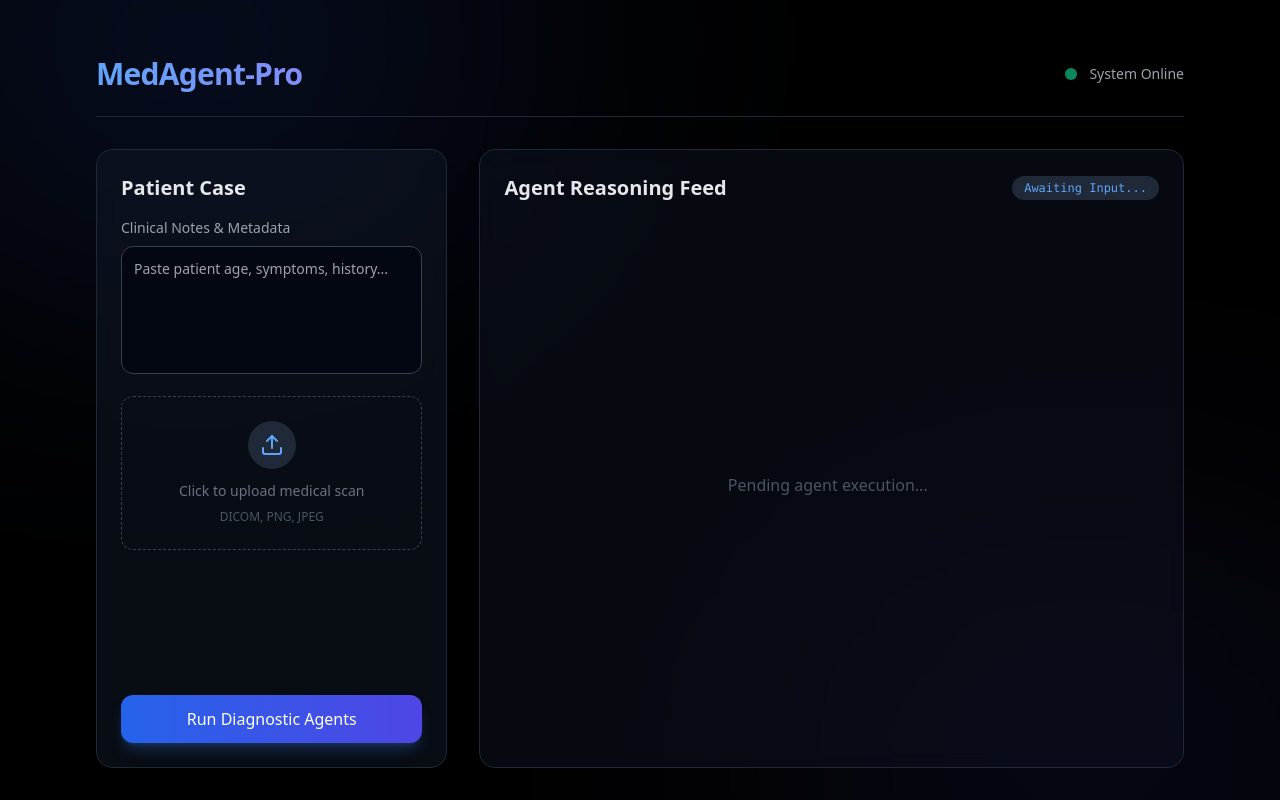
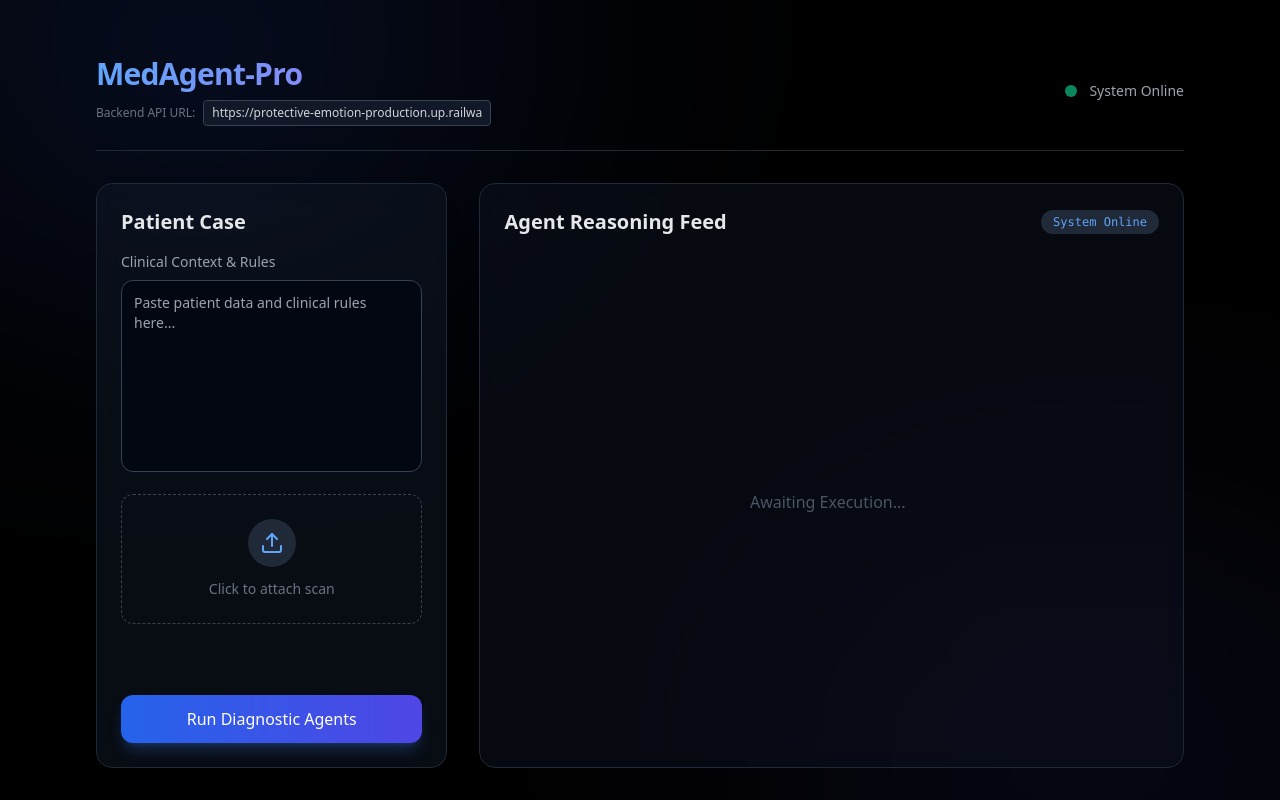
Before and after one commit to aditisharma132/medagent-pro-agentic, a Next.js app in the folder frontend/: page / in a window 1280 px wide. Built offline with nearby package versions, Linux system fonts and the light colour scheme.

Commit message:
Wire up frontend to Railway Backend API

```diff
--- a/frontend/app/page.tsx
+++ b/frontend/app/page.tsx
@@ -2,10 +2,11 @@
 import { useState, useRef } from 'react';
 
 export default function Dashboard() {
-    const [status, setStatus] = useState<string>('Awaiting Input...');
+    const [status, setStatus] = useState<string>('System Online');
     const [reasoning, setReasoning] = useState<string[]>([]);
     const [patientData, setPatientData] = useState('');
     const [fileName, setFileName] = useState<string | null>(null);
+    const [apiUrl, setApiUrl] = useState<string>('https://protective-emotion-production.up.railway.app'); // Update this dynamically to your real railway URL
 
     const fileInputRef = useRef<HTMLInputElement>(null);
 
@@ -15,7 +16,7 @@ export default function Dashboard() {
         }
     };
 
-    const handleSimulatedRun = () => {
+    const handleDiagnosticRun = async () => {
         if (!patientData && !fileName) {
             setStatus('Error: Please provide inputs.');
             return;
@@ -24,54 +25,96 @@ export default function Dashboard() {
         setStatus('Planner Agent formulating strategy...');
         setReasoning([]);
 
-        setTimeout(() => {
-            setReasoning(prev => [...prev, '[Planner] Generated clinical pathway based on guidelines.']);
-            setStatus('Decider Agent evaluating image...');
-            setTimeout(() => {
-                if (patientData) setReasoning(prev => [...prev, `[Decider] Analyzed history length: ${patientData.length} chars...`]);
-                if (fileName) setReasoning(prev => [...prev, `[Decider] Called HF Tool: Segmentation on scan ${fileName}.`]);
-                setStatus('Diagnosis Complete');
-                setReasoning(prev => [...prev, '[Decider] Final Diagnosis: High probability of Glaucoma.']);
-            }, 2000);
-        }, 2000);
+        try {
+            // 1. Call the Planner Agent via Backend
+            const formData = new FormData();
+            formData.append('case_context', patientData || "No data provided.");
+            formData.append('clinical_guidelines', ''); // We rely on the Planner's default Gemini logic or you can paste rules in the box!
+
+            const diagRes = await fetch(`${apiUrl.replace(/\/$/, '')}/diagnose`, {
+                method: "POST",
+                body: formData
+            });
+
+            if (!diagRes.ok) throw new Error(`Backend Error ${diagRes.status}`);
+
+            const diagData = await diagRes.json();
+
+            if (diagData.plan) {
+                setReasoning(prev => [...prev, `[Planner] ${diagData.plan}`]);
+                setStatus('Decider Agent evaluating step...');
+
+                // 2. Call the Decider Agent via Backend
+                const execFormData = new FormData();
+                execFormData.append('plan', diagData.plan);
+                execFormData.append('current_state', 'Initial evaluation of provided case data.');
+                execFormData.append('tools_results', fileName ? `Found attached visual scan metadata: ${fileName}` : 'No image provided.');
+
+                const execRes = await fetch(`${apiUrl.replace(/\/$/, '')}/execute_step`, {
+                    method: "POST",
+                    body: execFormData
+                });
+
+                if (!execRes.ok) throw new Error(`Backend Error ${execRes.status}`);
+
+                const execData = await execRes.json();
+
+                if (execData.decision) {
+                    setReasoning(prev => [...prev, `[Decider] ${execData.decision}`]);
+                    setStatus('Diagnosis Complete');
+                } else {
+                    setStatus('Error: Decider failed to output.');
+                }
+            }
+        } catch (err: any) {
+            console.error(err);
+            setStatus('Network Error.');
+            setReasoning(prev => [...prev, `[System Error] ${err.message}. Please ensure the Railway backend API URL is correct.`]);
+        }
     };
 
     return (
         <div className="flex min-h-screen bg-black overflow-hidden relative">
-            {/* Decorative Gradients */}
             <div className="absolute top-[-20%] left-[-10%] w-[50%] h-[50%] bg-blue-900/30 blur-[150px] rounded-full pointer-events-none" />
             <div className="absolute bottom-[-20%] right-[-10%] w-[50%] h-[50%] bg-indigo-900/20 blur-[150px] rounded-full pointer-events-none" />
 
-            {/* Main Container */}
             <main className="z-10 flex flex-col w-full max-w-6xl mx-auto p-8 h-screen">
                 <header className="flex items-center justify-between py-6 border-b border-gray-800">
-                    <h1 className="text-3xl font-extrabold tracking-tight bg-gradient-to-r from-blue-400 to-indigo-400 bg-clip-text text-transparent">
-                        MedAgent-Pro
-                    </h1>
+                    <div>
+                        <h1 className="text-3xl font-extrabold tracking-tight bg-gradient-to-r from-blue-400 to-indigo-400 bg-clip-text text-transparent inline-block">
+                            MedAgent-Pro
+                        </h1>
+                        <div className="mt-2 flex items-center gap-2">
+                            <span className="text-xs text-gray-500">Backend API URL:</span>
+                            <input
+                                type="text"
+                                value={apiUrl}
+                                onChange={e => setApiUrl(e.target.value)}
+                                className="bg-gray-900 border border-gray-700 rounded px-2 py-1 text-xs text-gray-300 w-72 focus:outline-none focus:border-blue-500"
+                            />
+                        </div>
+                    </div>
                     <div className="flex items-center space-x-3">
                         <span className="flex h-3 w-3 rounded-full bg-emerald-500 animate-pulse"></span>
-                        <span className="text-sm font-medium text-gray-400">System Online</span>
+                        <span className="text-sm font-medium text-gray-400">{status}</span>
                     </div>
                 </header>
 
                 <div className="flex flex-1 gap-8 mt-8 overflow-hidden">
-                    {/* Left panel: Upload & Patient Data */}
                     <div className="w-1/3 flex flex-col gap-6">
                         <div className="bg-gray-900/50 backdrop-blur-md border border-gray-800 p-6 rounded-2xl flex flex-col h-full shadow-xl">
                             <h2 className="text-xl font-semibold mb-4 text-gray-200">Patient Case</h2>
 
-                            {/* Text Input */}
                             <div className="mb-4">
-                                <label className="block text-sm font-medium text-gray-400 mb-2">Clinical Notes & Metadata</label>
+                                <label className="block text-sm font-medium text-gray-400 mb-2">Clinical Context & Rules</label>
                                 <textarea
                                     value={patientData}
                                     onChange={(e) => setPatientData(e.target.value)}
-                                    placeholder="Paste patient age, symptoms, history..."
-                                    className="w-full bg-gray-950 border border-gray-700 rounded-xl p-3 text-sm text-gray-200 focus:outline-none focus:border-blue-500 focus:ring-1 focus:ring-blue-500 resize-none h-32"
+                                    placeholder="Paste patient data and clinical rules here..."
+                                    className="w-full bg-gray-950 border border-gray-700 rounded-xl p-3 text-sm text-gray-200 focus:outline-none focus:border-blue-500 resize-none h-48 custom-scrollbar"
                                 />
                             </div>
 
-                            {/* File Upload */}
                             <label className="border border-dashed border-gray-700 rounded-xl p-6 flex flex-col items-center justify-center text-gray-500 hover:border-blue-500 hover:bg-gray-800/20 transition-colors cursor-pointer group mb-6">
                                 <input
                                     type="file"
@@ -94,15 +137,12 @@ export default function Dashboard() {
                                         </button>
                                     </div>
                                 ) : (
-                                    <>
-                                        <p className="text-sm">Click to upload medical scan</p>
-                                        <span className="text-xs text-gray-600 mt-2">DICOM, PNG, JPEG</span>
-                                    </>
+                                    <p className="text-sm text-center">Click to attach scan</p>
                                 )}
                             </label>
 
                             <button
-                                onClick={handleSimulatedRun}
+                                onClick={handleDiagnosticRun}
                                 className="w-full mt-auto bg-gradient-to-r from-blue-600 to-indigo-600 hover:from-blue-500 hover:to-indigo-500 text-white font-medium py-3 px-4 rounded-xl shadow-lg shadow-blue-500/25 transition-all transform hover:scale-[1.02] active:scale-95"
                             >
                                 Run Diagnostic Agents
@@ -110,22 +150,21 @@ export default function Dashboard() {
                         </div>
                     </div>
 
-                    {/* Right panel: Agent Reasoning Feed */}
                     <div className="w-2/3 bg-gray-900/40 backdrop-blur-md border border-gray-800 p-6 rounded-2xl flex flex-col shadow-xl overflow-hidden">
                         <div className="flex justify-between items-center mb-6">
                             <h2 className="text-xl font-semibold text-gray-200">Agent Reasoning Feed</h2>
                             <span className="px-3 py-1 bg-gray-800 rounded-full text-xs font-mono text-blue-400">{status}</span>
                         </div>
 
-                        <div className="flex-1 overflow-y-auto space-y-4 pr-2">
+                        <div className="flex-1 overflow-y-auto space-y-4 pr-2 custom-scrollbar">
                             {reasoning.length === 0 ? (
                                 <div className="h-full flex items-center justify-center text-gray-600">
-                                    Pending agent execution...
+                                    Awaiting Execution...
                                 </div>
                             ) : (
                                 reasoning.map((log, idx) => (
-                                    <div key={idx} className="p-4 bg-gray-800/50 border border-gray-700/50 rounded-xl font-mono text-sm shadow-sm transition-all">
-                                        <span className="text-indigo-400 mr-2">&gt;</span> {log}
+                                    <div key={idx} className="p-4 bg-gray-800/50 border border-gray-700/50 rounded-xl font-mono text-sm shadow-sm transition-all whitespace-pre-wrap leading-relaxed">
+                                        <span className="text-indigo-400 mr-2 font-bold">&gt;</span> {log}
                                     </div>
                                 ))
                             )}
```
